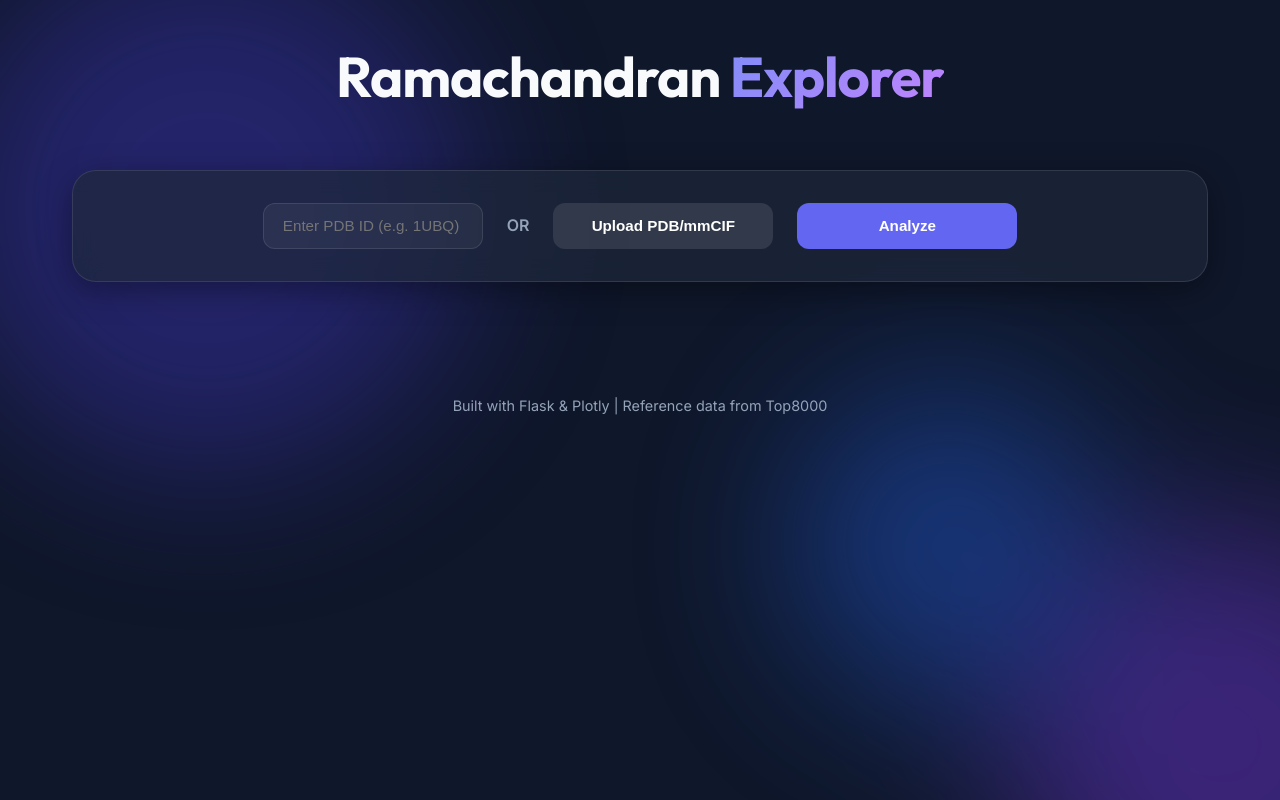
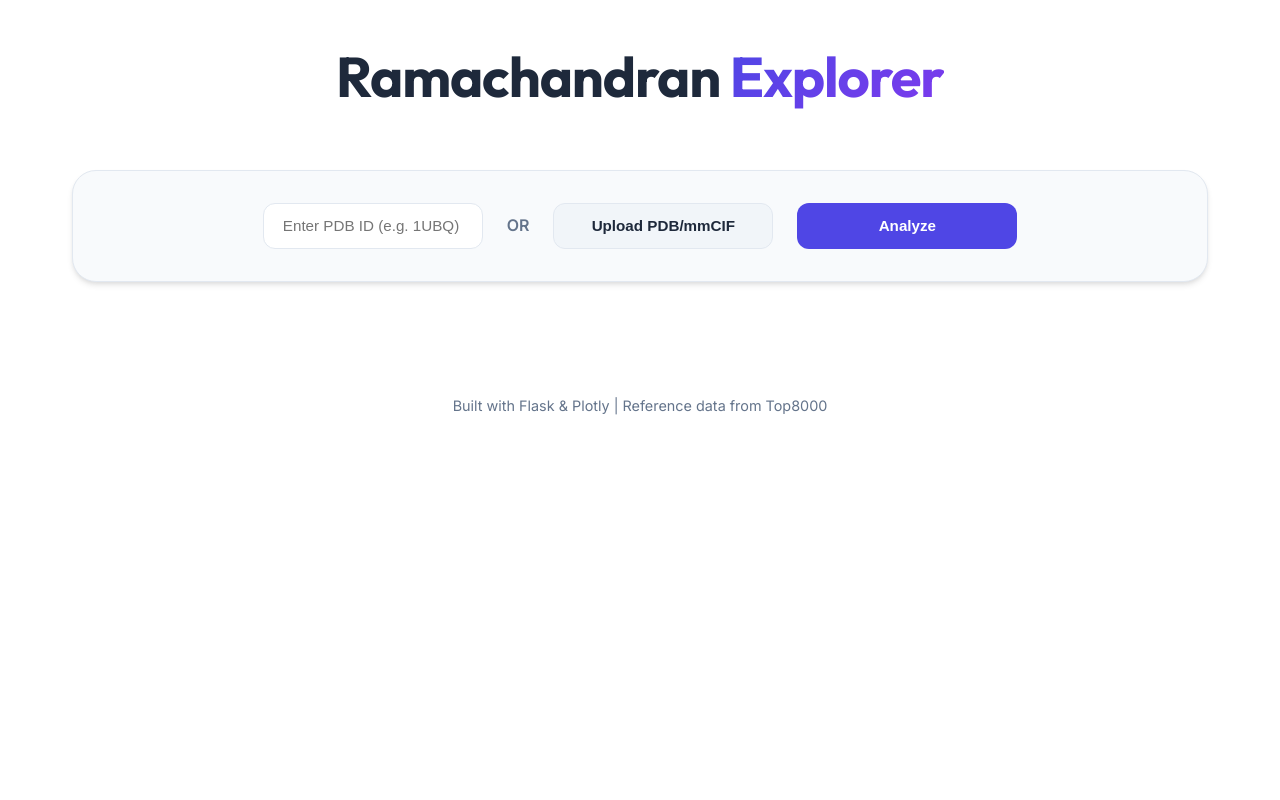
Before and after one commit to ugSUBMARINE/ramachandran, a Flask app: page / in a window 1280 px wide. Run offline with Flask 3, Linux system fonts and the light colour scheme; some libraries are stand-ins or nearby versions.

Commit message:
changed to light mode

```diff
--- a/static/css/style.css
+++ b/static/css/style.css
@@ -1,15 +1,16 @@
 :root {
-    --primary: #6366f1;
-    --primary-hover: #4f46e5;
+    --primary: #4f46e5;
+    --primary-hover: #4338ca;
     --secondary: #64748b;
-    --bg-dark: #0f172a;
-    --card-bg: rgba(30, 41, 59, 0.7);
-    --glass-border: rgba(255, 255, 255, 0.1);
-    --text-main: #f8fafc;
-    --text-muted: #94a3b8;
-    --success: #10b981;
-    --warning: #f59e0b;
-    --danger: #ef4444;
+    --bg-light: #ffffff;
+    --card-bg: #f8fafc;
+    --panel-bg: #f1f5f9;
+    --border-color: #e2e8f0;
+    --text-main: #1e293b;
+    --text-muted: #64748b;
+    --success: #16a34a;
+    --warning: #ea580c;
+    --danger: #dc2626;
 }
 
 * {
@@ -20,7 +21,7 @@
 
 body {
     font-family: 'Inter', sans-serif;
-    background-color: var(--bg-dark);
+    background-color: var(--bg-light);
     color: var(--text-main);
     line-height: 1.6;
     overflow-x: hidden;
@@ -35,57 +36,10 @@ h4 {
 }
 
 .background-blobs {
-    position: fixed;
-    top: 0;
-    left: 0;
-    width: 100%;
-    height: 100%;
-    z-index: -1;
-    filter: blur(80px);
-    opacity: 0.4;
+    display: none;
 }
 
-.blob {
-    position: absolute;
-    border-radius: 50%;
-}
 
-.blob-1 {
-    width: 500px;
-    height: 500px;
-    background: #4338ca;
-    top: -100px;
-    left: -100px;
-    animation: move 20s infinite alternate;
-}
-
-.blob-2 {
-    width: 400px;
-    height: 400px;
-    background: #7c3aed;
-    bottom: -50px;
-    right: -50px;
-    animation: move 25s infinite alternate-reverse;
-}
-
-.blob-3 {
-    width: 300px;
-    height: 300px;
-    background: #2563eb;
-    top: 40%;
-    right: 20%;
-    animation: move 15s infinite alternate;
-}
-
-@keyframes move {
-    from {
-        transform: translate(0, 0) scale(1);
-    }
-
-    to {
-        transform: translate(100px, 100px) scale(1.1);
-    }
-}
 
 .main-container {
     max-width: 1200px;
@@ -105,7 +59,7 @@ header h1 {
 }
 
 .accent {
-    background: linear-gradient(135deg, #818cf8, #c084fc);
+    background: linear-gradient(135deg, #4f46e5, #7c3aed);
     -webkit-background-clip: text;
     background-clip: text;
     -webkit-text-fill-color: transparent;
@@ -118,11 +72,9 @@ header p {
 
 .glass {
     background: var(--card-bg);
-    backdrop-filter: blur(12px);
-    -webkit-backdrop-filter: blur(12px);
-    border: 1px solid var(--glass-border);
+    border: 1px solid var(--border-color);
     border-radius: 24px;
-    box-shadow: 0 8px 32px 0 rgba(0, 0, 0, 0.37);
+    box-shadow: 0 4px 6px -1px rgba(0, 0, 0, 0.1), 0 2px 4px -1px rgba(0, 0, 0, 0.06);
 }
 
 .upload-section {
@@ -171,16 +123,15 @@ input[type="text"],
 }
 
 input[type="text"] {
-    background: rgba(255, 255, 255, 0.05);
-    border: 1px solid var(--glass-border);
+    background: #ffffff;
+    border: 1px solid var(--border-color);
     border-radius: 12px;
     padding: 0.8rem 1.2rem;
-    color: white;
+    color: var(--text-main);
     font-size: 0.95rem;
     outline: none;
-    transition: border-color 0.3s;
+    transition: all 0.3s;
     height: 46px;
-    /* Explicit height for alignment */
 }
 
 input[type="text"]:focus {
@@ -235,12 +186,13 @@ input[type="text"]:focus {
 }
 
 .btn-secondary {
-    background: rgba(255, 255, 255, 0.1);
-    color: white;
+    background: #f1f5f9;
+    color: var(--text-main);
+    border: 1px solid var(--border-color);
 }
 
 .btn-secondary:hover {
-    background: rgba(255, 255, 255, 0.2);
+    background: #e2e8f0;
 }
 
 .file-name {
@@ -267,14 +219,14 @@ input[type="text"]:focus {
 
 .panel {
     padding: 2rem;
+    background: var(--panel-bg);
 }
 
 .summary-header {
     margin-bottom: 1.5rem;
-    border-bottom: 1px solid var(--glass-border);
+    border-bottom: 1px solid var(--border-color);
     padding-bottom: 0.75rem;
     min-height: 4.2rem;
-    /* Ensure stability regardless of content */
     display: flex;
     flex-direction: column;
     justify-content: center;
@@ -345,16 +297,17 @@ input[type="text"]:focus {
 
 .chip {
     padding: 0.4rem 0.8rem;
-    background: rgba(255, 255, 255, 0.05);
-    border: 1px solid var(--glass-border);
+    background: #ffffff;
+    border: 1px solid var(--border-color);
     border-radius: 100px;
     font-size: 0.85rem;
     cursor: pointer;
     transition: all 0.2s;
+    color: var(--text-main);
 }
 
 .chip:hover {
-    background: rgba(255, 255, 255, 0.1);
+    background: var(--panel-bg);
 }
 
 .chip.active {
@@ -403,7 +356,7 @@ input[type="text"]:focus {
     left: 0;
     width: 100%;
     height: 100%;
-    background: rgba(15, 23, 42, 0.8);
+    background: rgba(255, 255, 255, 0.9);
     display: flex;
     flex-direction: column;
     align-items: center;
@@ -418,7 +371,7 @@ input[type="text"]:focus {
 .spinner {
     width: 50px;
     height: 50px;
-    border: 4px solid rgba(255, 255, 255, 0.1);
+    border: 4px solid var(--panel-bg);
     border-left: 4px solid var(--primary);
     border-radius: 50%;
     animation: spin 1s linear infinite;
--- a/static/js/plot.js
+++ b/static/js/plot.js
@@ -181,13 +181,13 @@ function renderPlot() {
                 labelfont: { size: 0 }
             },
             line: {
-                color: '#a855f7', // Purple/Magenta
+                color: '#7e48dbff', // Purple
                 width: 1.5
             },
             hoverinfo: 'skip'
         });
 
-        // 1b. Inner Contour (Favoured Region) - Cyan
+        // 1b. Inner Contour (Favoured Region) - Blue
         traces.push({
             z: ref.z,
             x: ref.phi,
@@ -202,7 +202,7 @@ function renderPlot() {
                 labelfont: { size: 0 }
             },
             line: {
-                color: '#06b6d4', // Cyan
+                color: '#3036e7ff', // Blue
                 width: 1.5
             },
             hoverinfo: 'skip'
@@ -218,9 +218,9 @@ function renderPlot() {
         marker: {
             size: 8,
             color: filteredPoints.map(p => {
-                if (p.classification === 'favoured') return '#10b981';
-                if (p.classification === 'allowed') return '#f59e0b';
-                return '#ef4444';
+                if (p.classification === 'favoured') return '#34d399'; // Softer Emerald
+                if (p.classification === 'allowed') return '#fbbf24'; // Softer Amber
+                return '#f87171'; // Softer Red
             }),
             symbol: 'circle-open',
             line: { width: 1.5 }
@@ -233,22 +233,22 @@ function renderPlot() {
     const layout = {
         paper_bgcolor: 'rgba(0,0,0,0)',
         plot_bgcolor: 'rgba(0,0,0,0)',
-        font: { color: '#f8fafc', family: 'Inter' },
+        font: { color: '#1e293b', family: 'Inter' },
         xaxis: {
             title: 'Phi (Φ)',
             range: [-180, 180],
             dtick: 60,
             constrain: 'domain',
-            gridcolor: 'rgba(255,255,255,0.05)',
-            zerolinecolor: 'rgba(255,255,255,0.1)'
+            gridcolor: 'rgba(0,0,0,0.05)',
+            zerolinecolor: 'rgba(0,0,0,0.1)'
         },
         yaxis: {
             title: 'Psi (Ψ)',
             range: [-180, 180],
             dtick: 60,
             constrain: 'domain',
-            gridcolor: 'rgba(255,255,255,0.05)',
-            zerolinecolor: 'rgba(255,255,255,0.1)',
+            gridcolor: 'rgba(0,0,0,0.05)',
+            zerolinecolor: 'rgba(0,0,0,0.1)',
             scaleanchor: 'x',
             scaleratio: 1
         },
```
